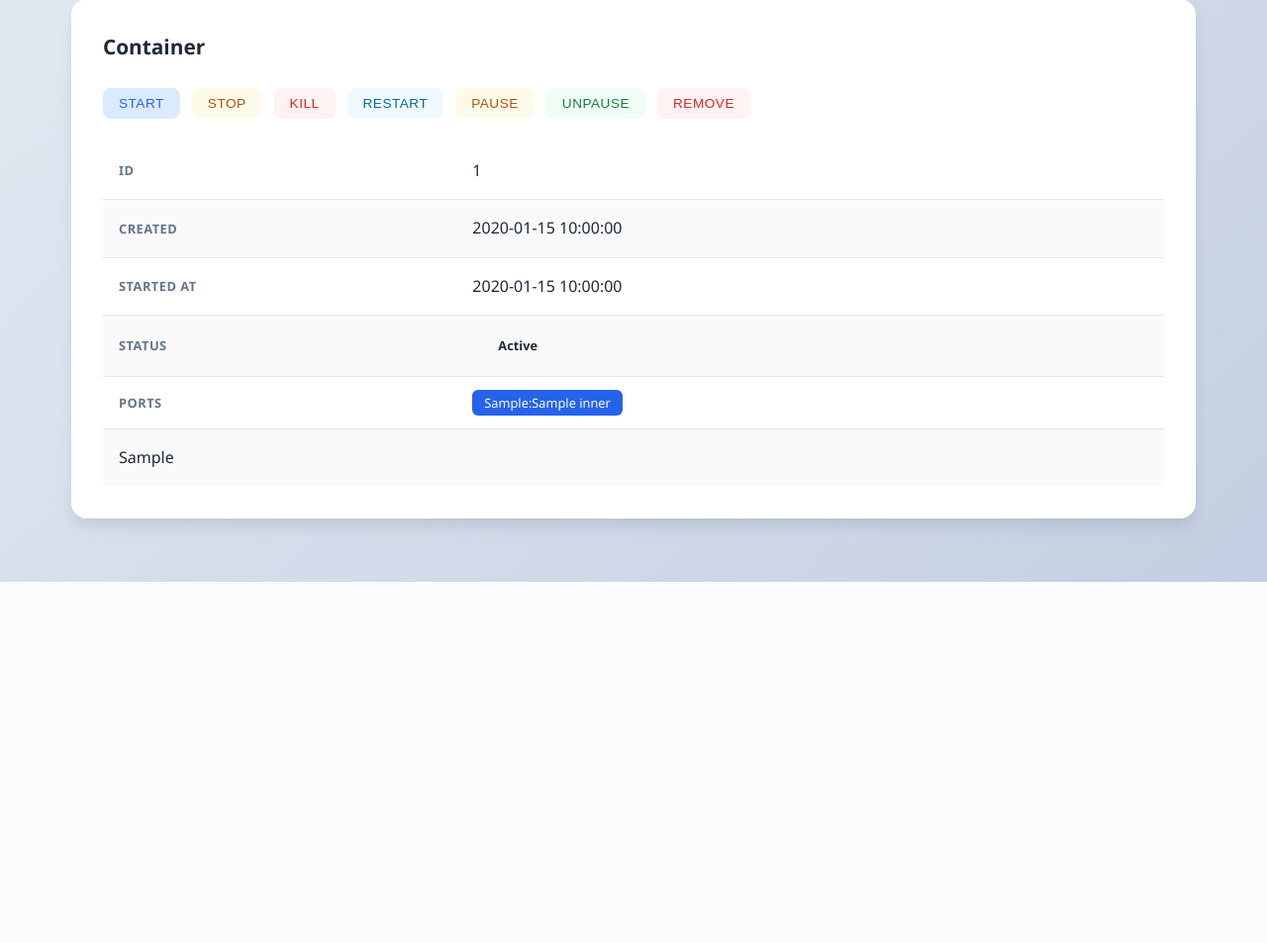
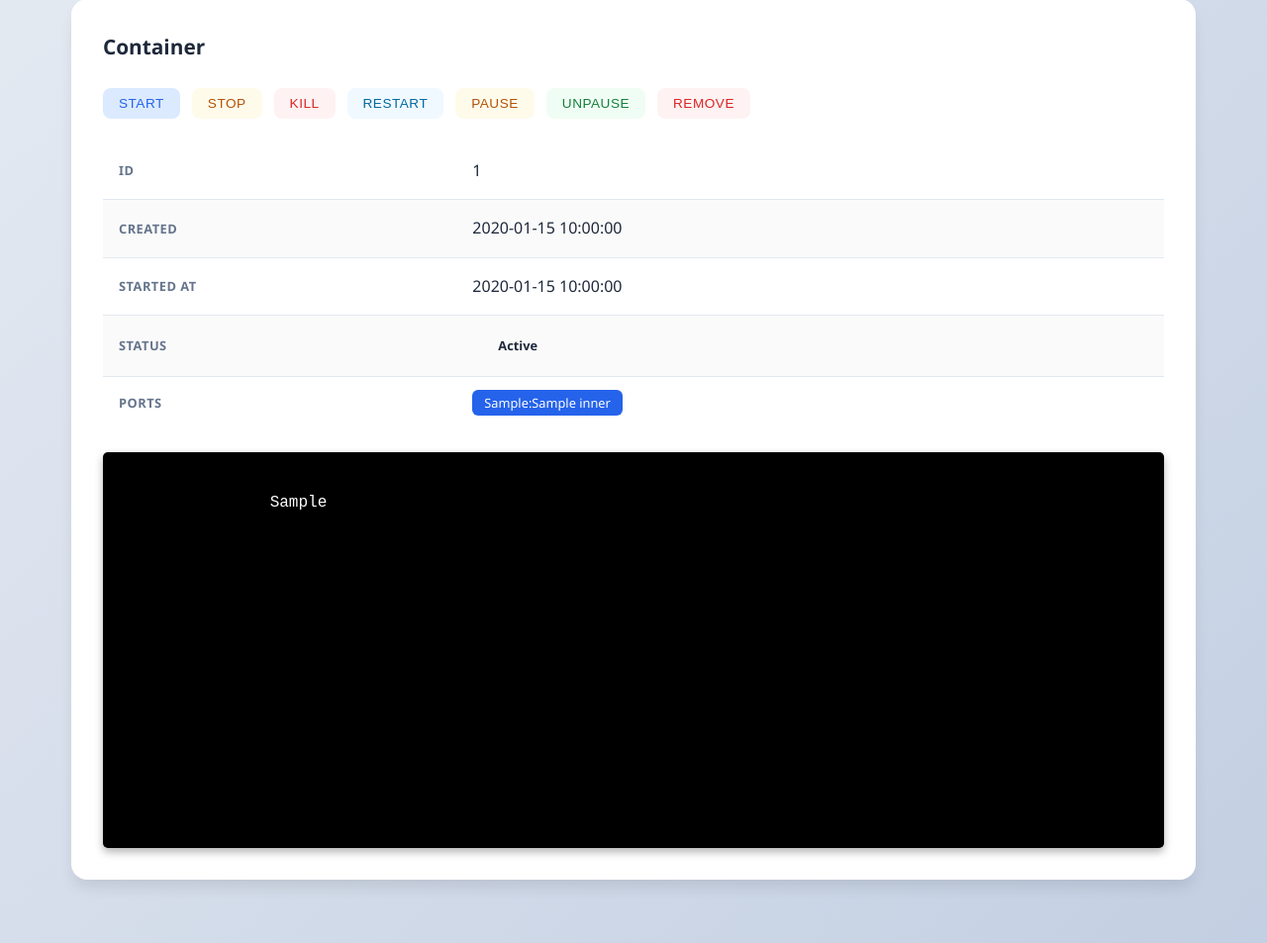
Before and after one commit to adamivangrgic/autodock, a FastAPI app: template templates/details.html in a window 1280 px wide. Shown: the part 1171-2124 px from the top of the page at 99% size. Before the commit the page ends 1759 px from the top, so only its background shows below. Run offline with FastAPI, Linux system fonts and the light colour scheme; the template is opened without the code that fills it: most values are stand-ins (such as "Sample title", 1, 10 or a date in 2020); parts of the project's set-up code (start-up, migrations or seed data) failed here and were passed over.

Commit message:
style change

```diff
--- a/templates/details.html
+++ b/templates/details.html
@@ -101,9 +101,10 @@
                     {% endfor %}
                     </div>
                 </div>
-                <div class="table-row">
-                    <div class="table-value" style="white-space: pre-wrap;">{{ raw_inspect }}</div>
-                </div>
+            </div>
+
+            <div class="black-box">
+                {{ raw_inspect }}
             </div>
         </div>
         {% endif %}
```
